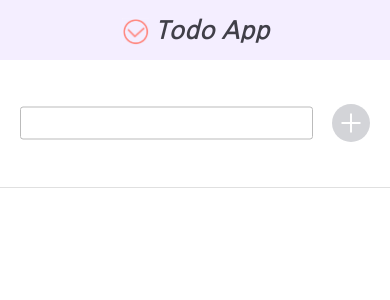
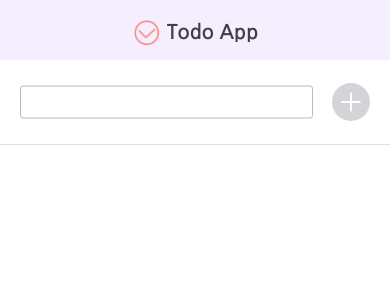
Before and after one commit to macjjuni/React_todoApp, a React (Create React App) app: page / in a window 390 px wide. Shown: the top 300 px of the page. Built offline with nearby package versions, Linux system fonts and the light colour scheme.

Commit message:
주석 제거

```diff
--- a/src/App.css
+++ b/src/App.css
@@ -50,7 +50,6 @@ header{
 	position: relative;
 	height: 50px;
 	text-align: center;
-
 	border-top-left-radius: 5px;
 	border-top-right-radius: 5px;
 	background: #f4eeff;
@@ -58,18 +57,15 @@ header{
 
 .title{
 	position: relative;
-	font-size: 25px;
 	line-height: 50px;
-	font-weight: 600;
 	color: #403f48;
 }
 
 .title span{
 	vertical-align: middle;
 	font-family: serif"Roboto Condensed" italic;
-	font-size: pxpx;
+	font-size: 20px;
 	font-weight: bold;
-	font-style: italic;
 }
 
 .logo{
@@ -316,10 +312,7 @@ header{
 	}
 
 	.title{
-		position: relative;
-		font-size: 25px;
 		line-height: 60px;
-		font-weight: 600;
 		color: #403f48;
 	}
 
@@ -448,13 +441,12 @@ header{
 	}
 
 	.title{
-		position: relative;
-		font-size: 25px;
 		line-height: 60px;
-		font-weight: 600;
-		color: #403f48;
 	}
-
+	.title span{
+		vertical-align: middle;
+		font-size: 20px;
+	}
 
 	.Todo{
 		position: relative;
@@ -473,7 +465,7 @@ header{
 	.todo_add_wrap{
 		position: relative;
 		width: 100%;
-		height: 15vh;
+		height: 10vh;
 		padding: 20px;
 	}
 
@@ -526,21 +518,17 @@ header{
 @media screen and (max-width: 320px){
 	header{
 		position: relative;
-		height: 50px;
-		text-align: center;
-		padding: 11px;
+		height: 60px;
 		border-top-left-radius: 0;
 		border-top-right-radius: 0;
-		background: #f4eeff;
 	}
 
 	.title{
-		position: relative;
-		font-size: 1.4em;
-		font-weight: 600;
-		color: #403f48;
+		line-height: 60px;
 	}
-
+	.title span{
+		font-size: 20px;
+	}
 
 	.Todo{
 		position: relative;
@@ -559,7 +547,7 @@ header{
 	.todo_add_wrap{
 		position: relative;
 		width: 100%;
-		height: 13vh;
+		height: 10vh;
 		padding: 20px;
 	}
 
```
